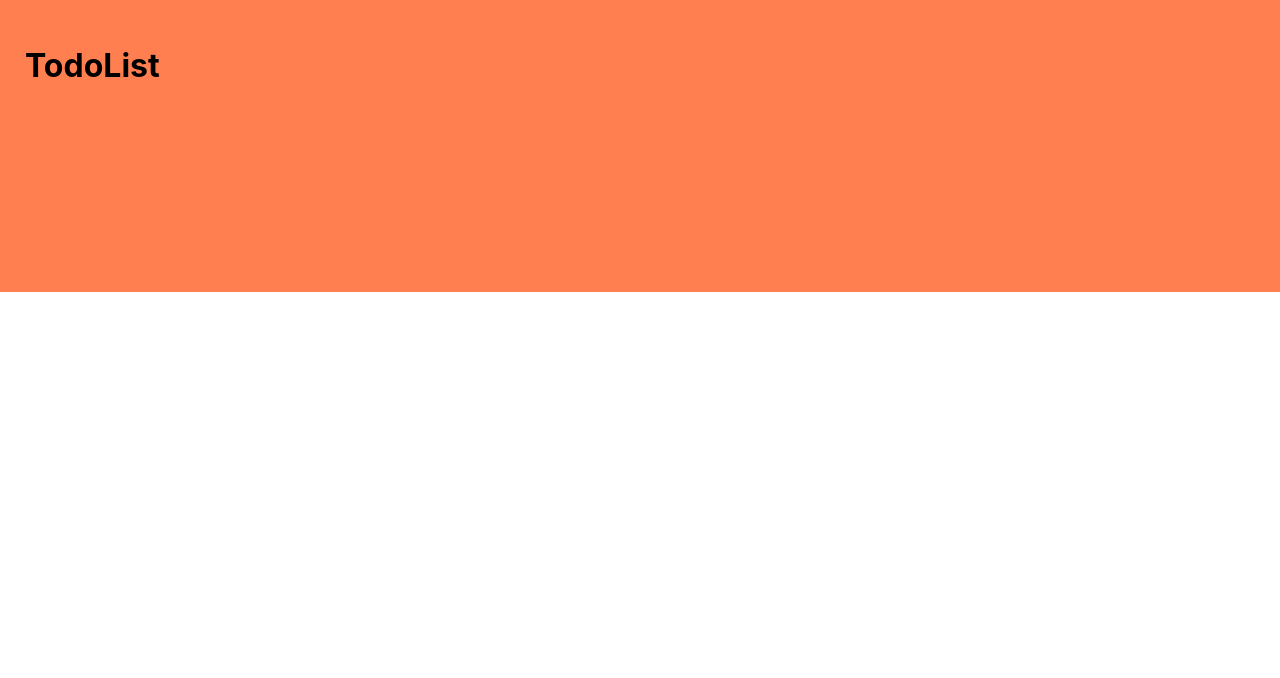
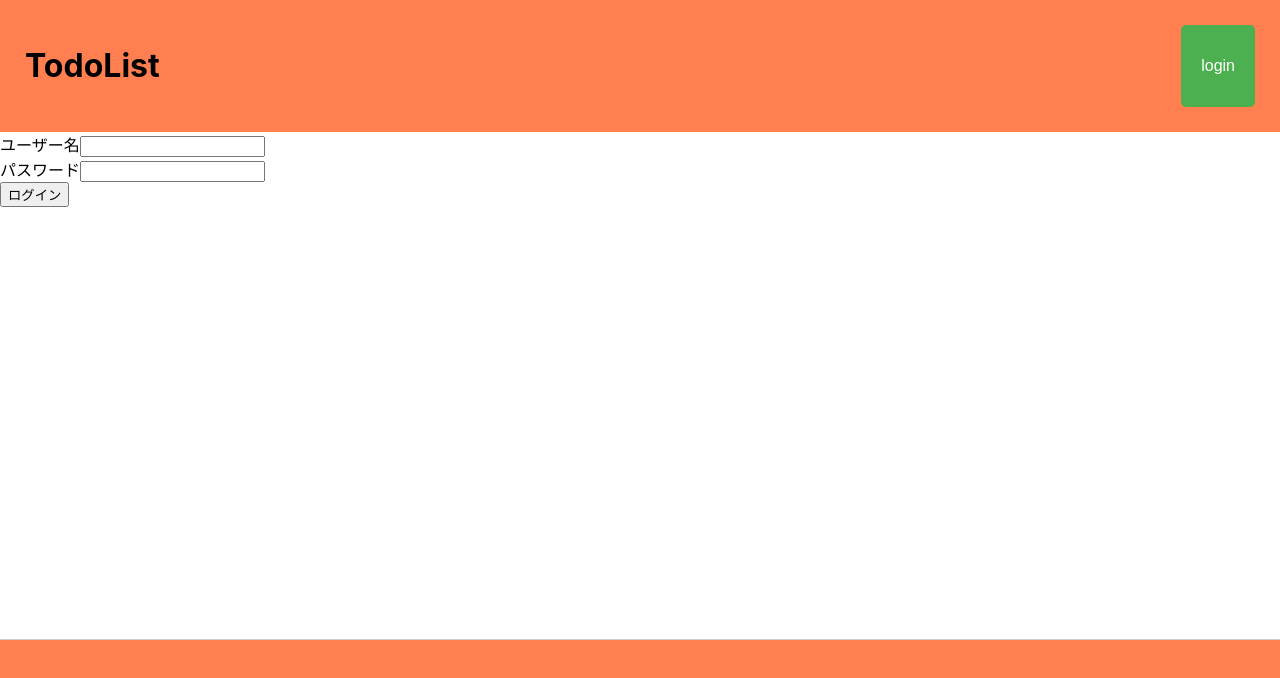
Before and after one commit to wuyftomato2024/TodoList-test, a React (Create React App) app: page /Login in a window 1280 px wide. Before the commit this address had no page. Shown: the top 678 px of the page. Built offline with nearby package versions, Linux system fonts and the light colour scheme.

Commit message:
updata0517,9:38

```diff
--- a/src/App.js
+++ b/src/App.js
@@ -2,6 +2,7 @@ import { BrowserRouter, Route, Routes, Navigate } from "react-router-dom";
 import { Main } from './pages/main/main';
 import { Header } from "./components/header/header";
 import { Footer } from "./components/footer/footer";
+import { Loginpage } from "./pages/Login/login";
 
 function App() {
 
@@ -12,6 +13,7 @@ function App() {
           <Routes>
             <Route exact path="/" element={<Navigate to={"/main"} />}/>
             <Route exact path="/main" element={<Main />}/>
+            <Route exact path="/Login" element={<Loginpage />}/>
           </Routes>
           <Footer />
       </BrowserRouter>
--- a/src/components/footer/styled.js
+++ b/src/components/footer/styled.js
@@ -5,6 +5,12 @@ export const Footerstyle = styled.div`
 background-color: #ff7f50;
 padding:80px;
 
+  text-align: center;
+  position: fixed;
+  bottom: 0;
+  width: 100%;
+  border-top: 1px solid #ccc;
+  z-index: 1000;
 `;
 
 // export const Titlestyle = styled.div`
--- a/src/components/header/header.js
+++ b/src/components/header/header.js
@@ -1,15 +1,21 @@
 import React from "react";
-import { Titlestyle,Headstyle } from "./styled";
+import { Titlestyle,Headstyle,LogButton } from "./styled";
+import { navigate, useNavigate } from "react-router-dom";
+
+
+
 
 export const Header = () => {
-
+    const navigate = useNavigate()
     return(
         <Titlestyle>
             <div>
 
                 <Headstyle>
-                    <h1>TodoList</h1>
+                    <h1 onClick={() => navigate("main")}>TodoList</h1>
+                    <LogButton onClick={() => navigate("/Login")}>login</LogButton>
                 </Headstyle>
+
 
 
                 </div>
--- a/src/components/header/styled.js
+++ b/src/components/header/styled.js
@@ -4,7 +4,11 @@ export const Headstyle = styled.div`
 
 background-color: #ff7f50;
 padding:25px;
-
+/* display: flex; */
+display: flex;
+gap: 10px;
+display: flex; /* Flexbox を使用して左右に配置 */
+  justify-content: space-between; /* 要素を左右に配置 */
 `;
 
 export const Titlestyle = styled.div`
@@ -12,3 +16,18 @@ export const Titlestyle = styled.div`
 color: #000000;
 
 `;
+
+export const LogButton = styled.button`
+ background-color: #4CAF50;
+  color: white;
+  border: none;
+  padding: 10px 20px;
+  font-size: 1em;
+  cursor: pointer;
+  border-radius: 5px;
+  height: auto; /* 高さを自動調整 */
+  display: flex; /* 内容を中央揃えにするために追加 */
+  align-items: center; /* 内容を中央揃えにするために追加 */
+
+
+`
--- /dev/null
+++ b/src/pages/Login/login.js
@@ -0,0 +1,14 @@
+import React from "react";
+
+export const Loginpage = () =>{
+
+return(
+    <>
+    <div>ユーザー名<input /></div>
+    <div>パスワード<input type="password"/></div>
+    <button>ログイン</button>
+
+    </>
+)
+
+}
--- a/src/pages/main/main.js
+++ b/src/pages/main/main.js
@@ -56,7 +56,7 @@ export const Main = () => {
             <div>
                <input type="text" ref={todoNameRef} style={{width:"100%"}}/>
                {todos.map((todo) => (
-                    <div key={todo.id} style={{ display: "flex",   alignItems: "center" }} >
+                    <div key={todo.id} style={{ display: "flex",alignItems: "center" }} >
                         <input
                             type="checkbox"
                             checked={todo.completed}
```
